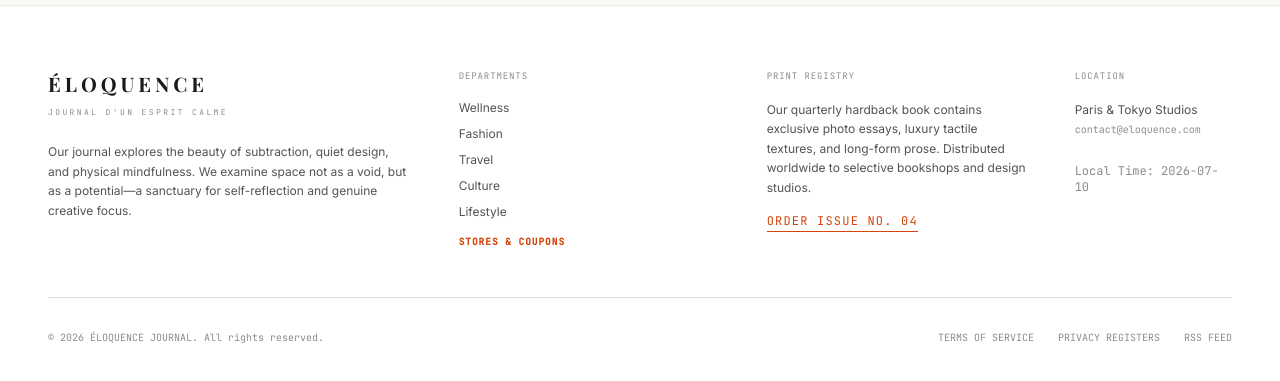
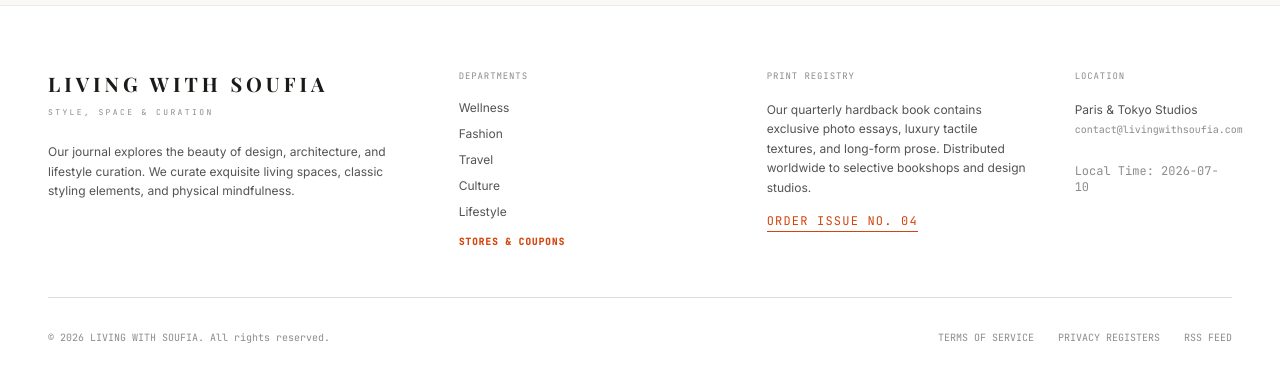
Before and after one commit to emilyy-cyber/fitnf, a React (Vite) app: page / in a window 1280 px wide. Shown: the part 4557-4938 px from the top of the page. Built offline with nearby package versions, Linux system fonts and the light colour scheme; no server answers; a web font is replaced by a local one.

Commit message:
refactor: rebrand application to LIVING WITH SOUFIA
Update branding, site metadata, and contact information across the codebase to reflect the new identity. Also, update the Nordstrom store logo asset.

```diff
--- a/index.html
+++ b/index.html
@@ -3,7 +3,7 @@
   <head>
     <meta charset="UTF-8" />
     <meta name="viewport" content="width=device-width, initial-scale=1.0" />
-    <title>ÉLOQUENCE — Journal d'un esprit calme</title>
+    <title>LIVING WITH SOUFIA — Style, Space & Curation</title>
   </head>
   <body>
     <div id="root"></div>
--- a/server.ts
+++ b/server.ts
@@ -50,7 +50,7 @@ function readDb(): Database {
       id: 'store-1',
       name: 'Nordstrom',
       slug: 'nordstrom',
-      logo: 'https://images.unsplash.com/photo-1511556532299-8f662fc26c06?auto=format&fit=crop&w=120&q=80',
+      logo: 'https://upload.wikimedia.org/wikipedia/commons/2/23/Nordstrom_logo.svg',
       description: 'Premium designer apparel, luxury footwear, fine jewelry, beauty products, and homeware.',
       targetUrl: 'https://go.shopmy.us/p-27453061',
       category: 'Fashion',
@@ -246,9 +246,9 @@ function readDb(): Database {
       articles: defaultArticles,
       categories: ['Wellness', 'Fashion', 'Travel', 'Culture', 'Lifestyle'],
       settings: {
-        logoText: 'ÉLOQUENCE',
-        logoSubtext: "Journal d'un esprit calme",
-        siteTitle: "ÉLOQUENCE — Journal d'un esprit calme",
+        logoText: 'LIVING WITH SOUFIA',
+        logoSubtext: "Style, Space & Curation",
+        siteTitle: "LIVING WITH SOUFIA — Style, Space & Curation",
         logoUrl: ''
       },
       stores: defaultStores,
--- a/src/App.tsx
+++ b/src/App.tsx
@@ -33,9 +33,9 @@ export default function App() {
   const [articles, setArticles] = useState<Article[]>(initialArticles);
   const [categories, setCategories] = useState<string[]>(['Wellness', 'Fashion', 'Travel', 'Culture', 'Lifestyle']);
   const [settings, setSettings] = useState({
-    logoText: 'ÉLOQUENCE',
-    logoSubtext: "Journal d'un esprit calme",
-    siteTitle: "ÉLOQUENCE — Journal d'un esprit calme",
+    logoText: 'LIVING WITH SOUFIA',
+    logoSubtext: "Style, Space & Curation",
+    siteTitle: "LIVING WITH SOUFIA — Style, Space & Curation",
     logoUrl: ''
   });
 
--- a/src/components/Footer.tsx
+++ b/src/components/Footer.tsx
@@ -23,13 +23,13 @@ export default function Footer({ setActiveCategory, onBackToHome, onNavigateToSt
           {/* Column 1: Branding and Quote */}
           <div className="md:col-span-4 flex flex-col gap-4">
             <h3 className="font-serif text-xl tracking-[0.2em] uppercase font-bold text-theme-text">
-              ÉLOQUENCE
+              LIVING WITH SOUFIA
             </h3>
             <p className="font-mono text-[8px] uppercase tracking-[0.3em] text-theme-text-muted -mt-2">
-              Journal d'un esprit calme
+              Style, Space & Curation
             </p>
             <p className="text-xs text-theme-text-sub leading-relaxed max-w-sm mt-2">
-              Our journal explores the beauty of subtraction, quiet design, and physical mindfulness. We examine space not as a void, but as a potential—a sanctuary for self-reflection and genuine creative focus.
+              Our journal explores the beauty of design, architecture, and lifestyle curation. We curate exquisite living spaces, classic styling elements, and physical mindfulness.
             </p>
           </div>
 
@@ -88,7 +88,7 @@ export default function Footer({ setActiveCategory, onBackToHome, onNavigateToSt
             </span>
             <p className="text-xs text-theme-text-sub leading-relaxed">
               Paris & Tokyo Studios<br />
-              <span className="font-mono text-[10px] text-theme-text-muted">contact@eloquence.com</span>
+              <span className="font-mono text-[10px] text-theme-text-muted">contact@livingwithsoufia.com</span>
             </p>
             <p className="text-xs text-theme-text-muted font-mono mt-2">
               Local Time: 2026-07-10
@@ -99,7 +99,7 @@ export default function Footer({ setActiveCategory, onBackToHome, onNavigateToSt
         {/* Bottom Banner */}
         <div className="border-t border-theme-border mt-12 pt-8 flex flex-col sm:flex-row justify-between items-center gap-4">
           <p className="text-[10px] text-theme-text-muted font-mono">
-            &copy; 2026 ÉLOQUENCE JOURNAL. All rights reserved.
+            &copy; 2026 LIVING WITH SOUFIA. All rights reserved.
           </p>
           <div className="flex items-center gap-6 text-[10px] text-theme-text-muted font-mono">
             <a href="#terms" className="hover:text-theme-text transition-colors">TERMS OF SERVICE</a>
```
Also changed, not shown: db.json.
